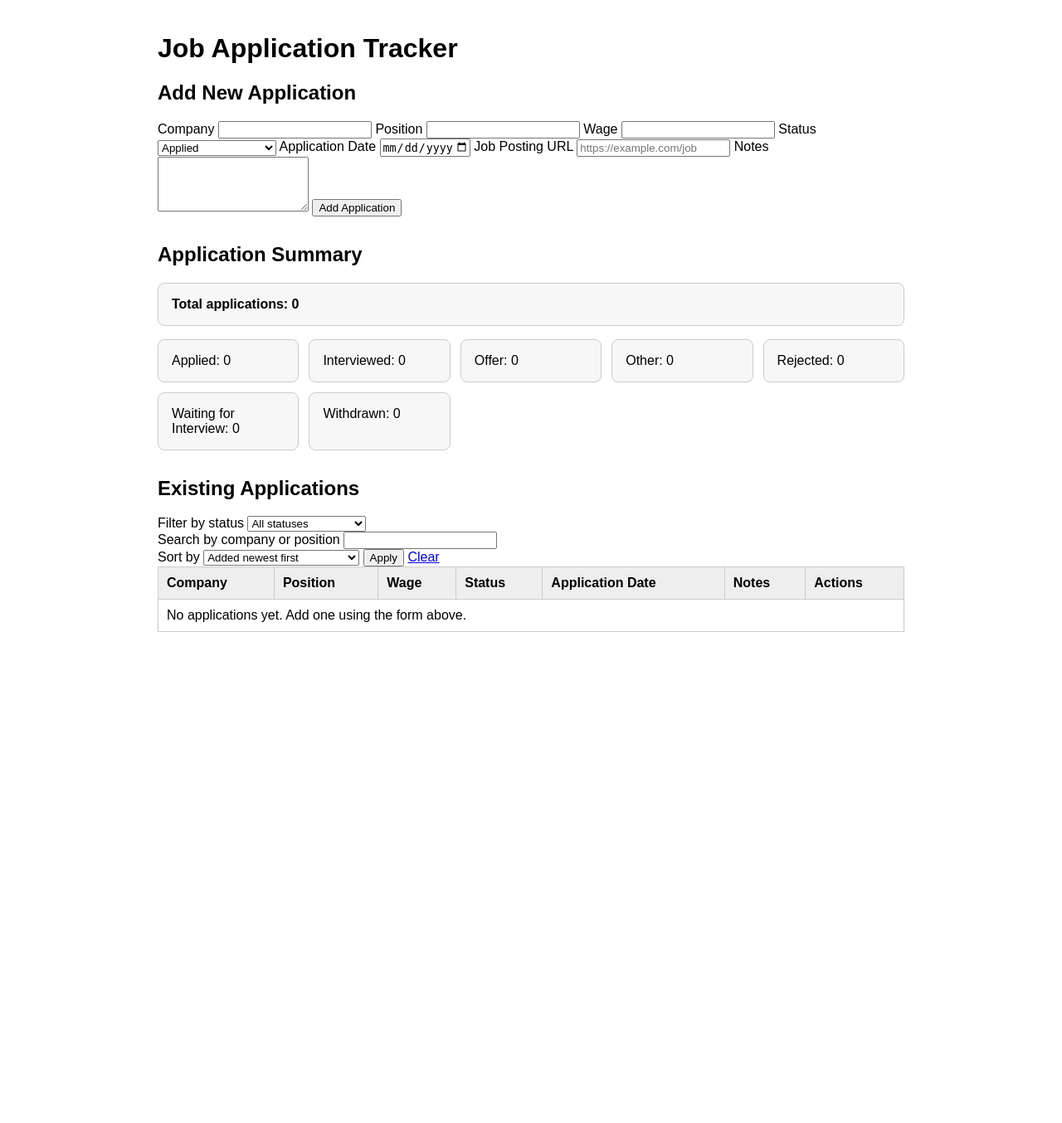
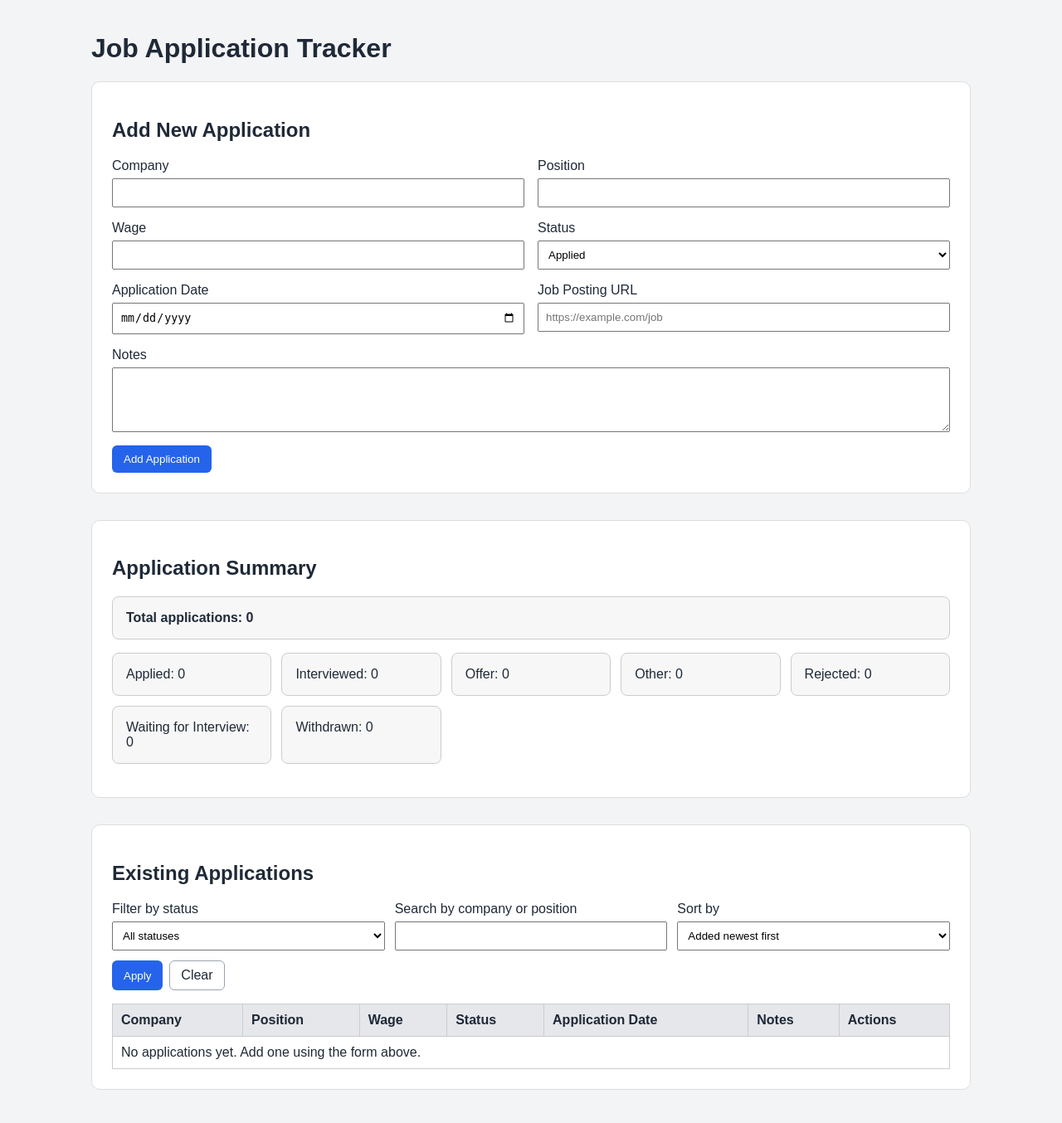
Before and after one commit to UniChen03/job_application_tracker, a Flask app: page / in a window 1280 px wide. Shown: the whole page at 83% size. Before the commit the page ends 762 px from the top, so only its background shows below. Run offline with Flask 3, Linux system fonts and the light colour scheme; data that the repository does not hold is empty.

Commit message:
Improve responsive application layout

```diff
--- a/static/style.css
+++ b/static/style.css
@@ -1,7 +1,19 @@
 body {
     font-family: Arial, sans-serif;
-    max-width: 900px;
+    max-width: 1100px;
     margin: 40px auto;
+    padding: 0 20px;
+    box-sizing: border-box;
+    color: #1f2937;
+    background-color: #f3f4f6;
+}
+
+.panel {
+    margin-bottom: 24px;
+    padding: 24px;
+    border: 1px solid #dddddd;
+    border-radius: 10px;
+    background-color: #ffffff;
 }
 
 table {
@@ -14,10 +26,47 @@ td {
     border: 1px solid #cccccc;
     padding: 10px;
     text-align: left;
+    vertical-align: top;
 }
 
 th {
-    background-color: #eeeeee;
+    background-color: #e5e7eb;
+}
+
+tbody tr:nth-child(even) {
+    background-color: #f9fafb;
+}
+
+button {
+    border: 0;
+    border-radius: 6px;
+    padding: 9px 14px;
+    color: #ffffff;
+    background-color: #2563eb;
+    cursor: pointer;
+}
+
+button:hover {
+    background-color: #1d4ed8;
+}
+
+.delete-button {
+    background-color: #b91c1c;
+}
+
+.delete-button:hover {
+    background-color: #991b1b;
+}
+
+.secondary-link {
+    display: inline-flex;
+    align-items: center;
+    border: 1px solid #9ca3af;
+    border-radius: 6px;
+    padding: 8px 13px;
+    color: #1f2937;
+    background-color: #ffffff;
+    text-decoration: none;
 }
 
 dialog {
@@ -77,3 +126,134 @@ textarea.edit-control {
     display: block;
     margin-top: 6px;
 }
+
+.application-form {
+    display: grid;
+    grid-template-columns: repeat(2, minmax(0, 1fr));
+    gap: 16px;
+}
+
+.form-field {
+    display: flex;
+    flex-direction: column;
+    gap: 6px;
+}
+
+.form-field input,
+.form-field select,
+.form-field textarea {
+    width: 100%;
+    box-sizing: border-box;
+    padding: 8px;
+}
+
+.form-field-wide {
+    grid-column: 1 / -1;
+}
+
+.application-form button {
+    justify-self: start;
+}
+
+.application-controls {
+    display: grid;
+    grid-template-columns: repeat(3, minmax(0, 1fr));
+    gap: 12px;
+    align-items: end;
+    margin-bottom: 16px;
+}
+
+.control-actions {
+    display: flex;
+    gap: 8px;
+}
+
+.status-badge {
+    display: inline-block;
+    border-radius: 999px;
+    padding: 4px 8px;
+    background-color: #e5e7eb;
+    font-size: 0.875rem;
+}
+
+@media (max-width: 700px) {
+    body {
+        margin: 20px auto;
+        padding: 0 12px;
+    }
+
+    .panel {
+        padding: 16px;
+    }
+
+    .application-form,
+    .application-controls {
+        grid-template-columns: 1fr;
+    }
+
+    .form-field-wide {
+        grid-column: auto;
+    }
+
+    table,
+    tbody,
+    tr,
+    td {
+        display: block;
+        width: 100%;
+    }
+
+    thead {
+        position: absolute;
+        width: 1px;
+        height: 1px;
+        margin: -1px;
+        padding: 0;
+        overflow: hidden;
+        clip: rect(0, 0, 0, 0);
+        white-space: nowrap;
+        border: 0;
+    }
+
+    tbody tr {
+        margin-bottom: 16px;
+        border: 1px solid #cccccc;
+        border-radius: 8px;
+        overflow: hidden;
+        background-color: #ffffff;
+    }
+
+    td {
+        position: relative;
+        min-height: 24px;
+        padding-left: 140px;
+        border: 0;
+        border-bottom: 1px solid #e5e7eb;
+        box-sizing: border-box;
+    }
+
+    td::before {
+        content: attr(data-label);
+        position: absolute;
+        top: 10px;
+        left: 10px;
+        width: 115px;
+        font-weight: bold;
+    }
+
+    td:last-child {
+        border-bottom: 0;
+    }
+
+    .notes-cell {
+        min-width: 0;
+    }
+
+    .empty-state {
+        padding-left: 10px;
+    }
+
+    .empty-state::before {
+        content: none;
+    }
+}
--- a/templates/index.html
+++ b/templates/index.html
@@ -10,10 +10,15 @@
 </head>
 <body>
     <h1>{{ page_title }}</h1>
-    <div>
+    <div class="panel">
         <h2>Add New Application</h2>
 
-        <form action="{{ url_for('add_application') }}" method="post">
+        <form
+            class="application-form"
+            action="{{ url_for('add_application') }}"
+            method="post"
+        >
+            <div class="form-field">
                 <label for="company">Company</label>
                 <input
                     type="text"
@@ -22,7 +27,9 @@
                     maxlength="127"
                     required
                 >
+            </div>
 
+            <div class="form-field">
                 <label for="position">Position</label>
                 <input
                     type="text"
@@ -31,7 +38,9 @@
                     maxlength="63"
                     required
                 >
+            </div>
 
+            <div class="form-field">
                 <label for="wage">Wage</label>
                 <input
                     type="number"
@@ -40,7 +49,9 @@
                     min="0"
                     step="0.01"
                 >
+            </div>
 
+            <div class="form-field">
                 <label for="status">Status</label>
                 <select id="status" name="status" required>
                     <option value="Applied">Applied</option>
@@ -51,7 +62,9 @@
                     <option value="Withdrawn">Withdrawn</option>
                     <option value="Other">Other</option>
                 </select>
+            </div>
 
+            <div class="form-field">
                 <label for="application-date">Application Date</label>
                 <input
                     type="date"
@@ -59,7 +72,9 @@
                     name="application_date"
                     max="{{ today }}"
                 >
+            </div>
 
+            <div class="form-field">
                 <label for="job-url">Job Posting URL</label>
                 <input
                     type="url"
@@ -68,7 +83,9 @@
                     maxlength="2048"
                     placeholder="https://example.com/job"
                 >
+            </div>
 
+            <div class="form-field form-field-wide">
                 <label for="notes">Notes</label>
                 <textarea
                     id="notes"
@@ -76,12 +93,13 @@
                     maxlength="2000"
                     rows="4"
                 ></textarea>
+            </div>
 
             <button type="submit">Add Application</button>
         </form>
     </div>
 
-    <section class="application-summary">
+    <section class="application-summary panel">
         <h2>Application Summary</h2>
 
         <p class="summary-total">
@@ -97,12 +115,16 @@
         </ul>
     </section>
 
-    <div>
+    <div class="panel">
         <h2>Existing Applications</h2>
 
-        <form action="{{ url_for('index') }}" method="get">
+        <form
+            class="application-controls"
+            action="{{ url_for('index') }}"
+            method="get"
+        >
+            <div class="form-field">
                 <label for="status-filter">Filter by status</label>
-
                 <select id="status-filter" name="status">
                     <option value="">All statuses</option>
 
@@ -115,9 +137,10 @@
                         </option>
                     {% endfor %}
                 </select>
-            <br>
+            </div>
+
+            <div class="form-field">
                 <label for="search-keyword">Search by company or position</label>
-
                 <input
                     type="text"
                     id="search-keyword"
@@ -125,9 +148,10 @@
                     value="{{ search_keyword }}"
                     maxlength="127"
                 >
-            <br>
+            </div>
+
+            <div class="form-field">
                 <label for="sort-order">Sort by</label>
-
                 <select id="sort-order" name="sort">
                     <option
                         value="newest"
@@ -164,9 +188,14 @@
                         Wage highest first
                     </option>
                 </select>
+            </div>
 
+            <div class="control-actions">
                 <button type="submit">Apply</button>
-            <a href="{{ url_for('index') }}">Clear</a>
+                <a class="secondary-link" href="{{ url_for('index') }}">
+                    Clear
+                </a>
+            </div>
         </form>
 
         <table>
@@ -185,7 +214,7 @@
             <tbody>
                 {% for application in applications %}
                     <tr>
-                        <td>
+                        <td data-label="Company">
                             <span class="display-value">
                                 {{ application.company }}
                             </span>
@@ -224,7 +253,7 @@
                             >
                         </td>
 
-                        <td>
+                        <td data-label="Position">
                             <span class="display-value">
                                 {{ application.position }}
                             </span>
@@ -241,7 +270,7 @@
                             >
                         </td>
 
-                        <td>
+                        <td data-label="Wage">
                             <span class="display-value">
                                 {% if application.wage is not none %}
                                     ${{ "%.2f" | format(application.wage) }}
@@ -262,8 +291,8 @@
                             >
                         </td>
 
-                        <td>
-                            <span class="display-value">
+                        <td data-label="Status">
+                            <span class="display-value status-badge">
                                 {{ application.status }}
                             </span>
 
@@ -325,7 +354,7 @@
                             </select>
                         </td>
 
-                        <td>
+                        <td data-label="Application Date">
                             <span class="display-value">
                                 {% if application.application_date %}
                                     {{ application.application_date }}
@@ -345,7 +374,7 @@
                             >
                         </td>
 
-                        <td class="notes-cell">
+                        <td class="notes-cell" data-label="Notes">
                             <span class="display-value application-notes">
                                 {{- application.notes or "Not provided" -}}
                             </span>
@@ -360,7 +389,7 @@
                             >{{ application.notes or '' }}</textarea>
                         </td>
 
-                        <td>
+                        <td data-label="Actions">
                             <a
                                 class="edit-link"
                                 href="{{ url_for('edit_application', application_id=application.id) }}"
@@ -395,7 +424,7 @@
                     </tr>
                 {% else %}
                     <tr>
-                        <td colspan="7">
+                        <td class="empty-state" colspan="7">
                             {% if selected_status and search_keyword %}
                                 No applications match the {{ selected_status }} status and keyword "{{ search_keyword }}".
                             {% elif selected_status %}
```
Also changed, not shown: LEARNING_LOG.md (+5 -0 lines), PROJECT_STATUS.md (+2 -0 lines), README.md. Lines whose indentation alone changed are shown as unchanged.
